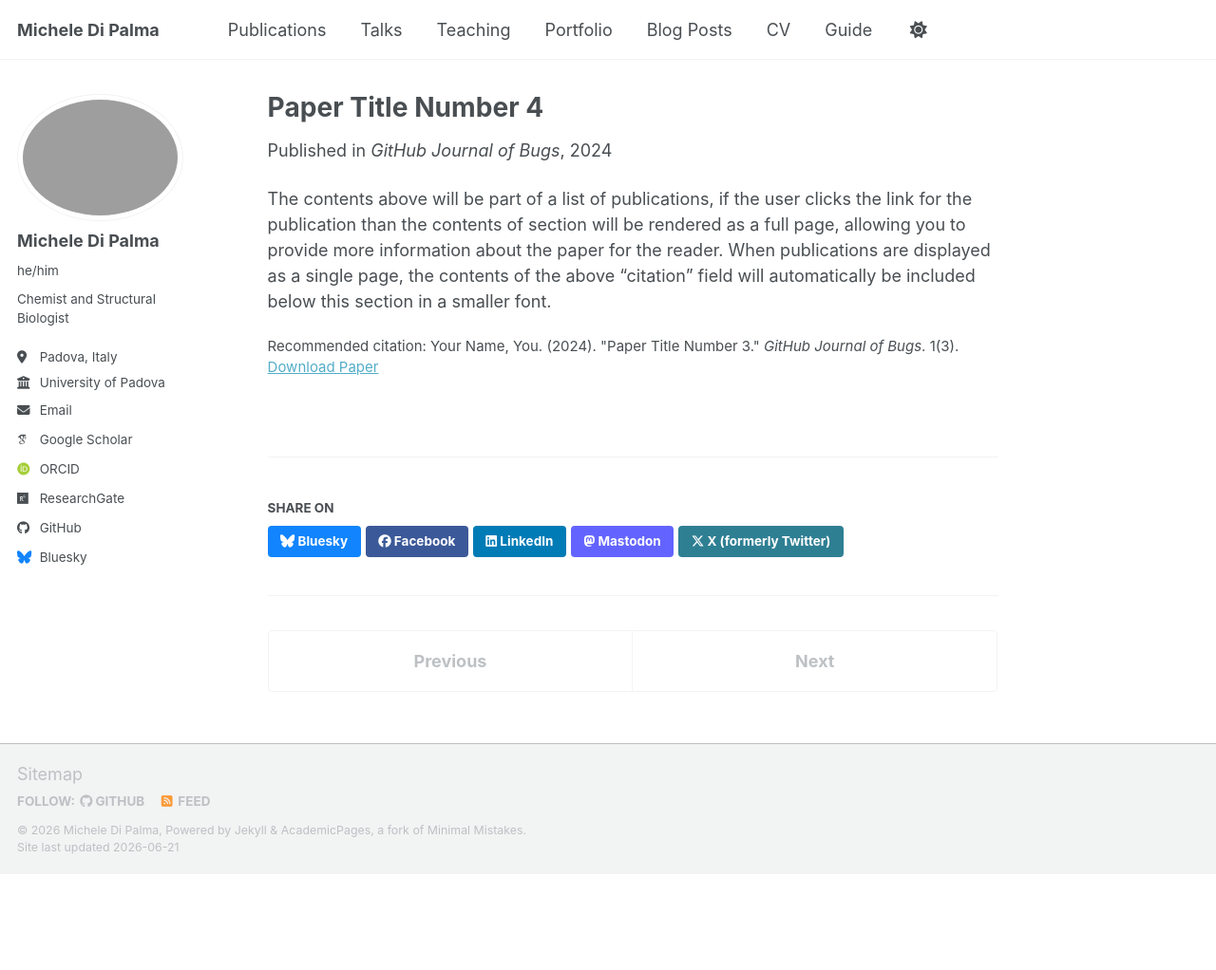
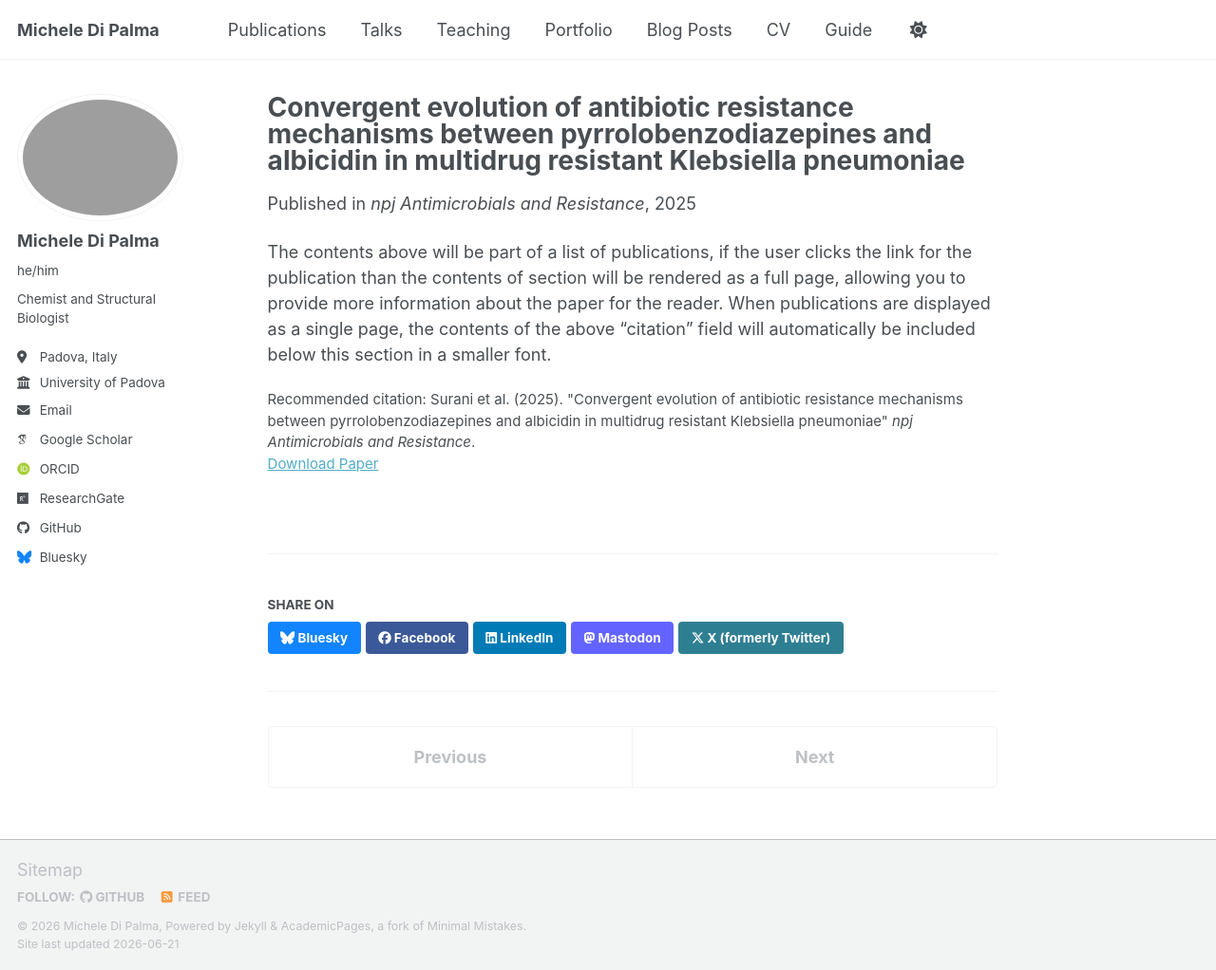
Before and after one commit to michele-dipalma/website, a Jekyll site: the page built from _publications/2024-02-17-paper-title-number-4.md, in a window 1280 px wide and 1022 px high. Shown: the whole window at 95% size. Built offline with Jekyll 4.4.1, drawn with Linux system fonts in a browser that asks for light colours; some web fonts are replaced; a script bundle is joined from its source files by our own code; library files that are not in the unit come from our copies.

Commit message:
Update publication details for Paper Number 4

```diff
--- a/_publications/2024-02-17-paper-title-number-4.md
+++ b/_publications/2024-02-17-paper-title-number-4.md
@@ -1,13 +1,13 @@
 ---
-title: "Paper Title Number 4"
+title: "Convergent evolution of antibiotic resistance mechanisms between pyrrolobenzodiazepines and albicidin in multidrug resistant Klebsiella pneumoniae"
 collection: publications
 category: conferences
 permalink: /publication/2024-02-17-paper-title-number-4
 excerpt: 'This paper is about fixing template issue #693.'
-date: 2024-02-17
-venue: 'GitHub Journal of Bugs'
-paperurl: 'https://academicpages.github.io/files/paper3.pdf'
-citation: 'Your Name, You. (2024). &quot;Paper Title Number 3.&quot; <i>GitHub Journal of Bugs</i>. 1(3).'
+date: 2025-06-06
+venue: 'npj Antimicrobials and Resistance'
+paperurl: 'https://doi.org/10.1038/s44259-025-00104-4'
+citation: 'Surani et al. (2025). &quot;Convergent evolution of antibiotic resistance mechanisms between pyrrolobenzodiazepines and albicidin in multidrug resistant Klebsiella pneumoniae&quot; <i>npj Antimicrobials and Resistance</i>.'
 ---
 
 The contents above will be part of a list of publications, if the user clicks the link for the publication than the contents of section will be rendered as a full page, allowing you to provide more information about the paper for the reader. When publications are displayed as a single page, the contents of the above "citation" field will automatically be included below this section in a smaller font.
```
